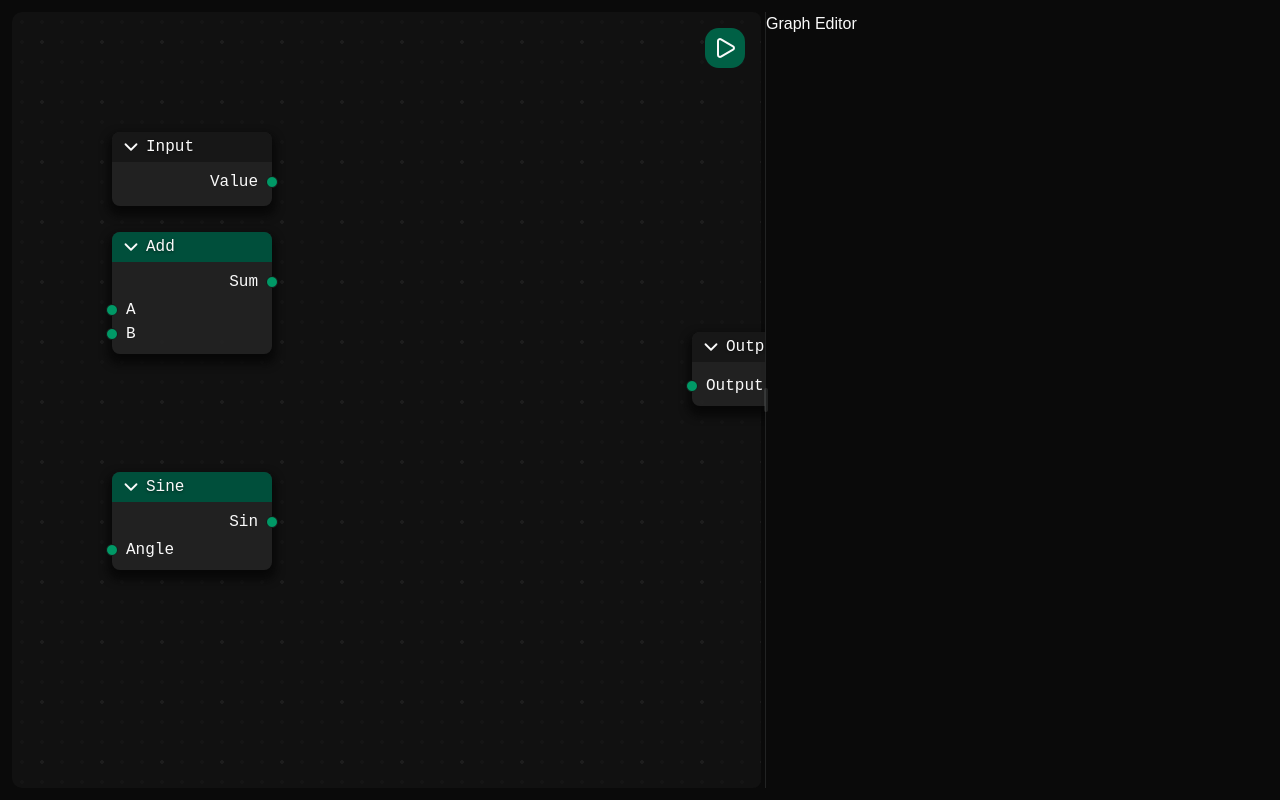
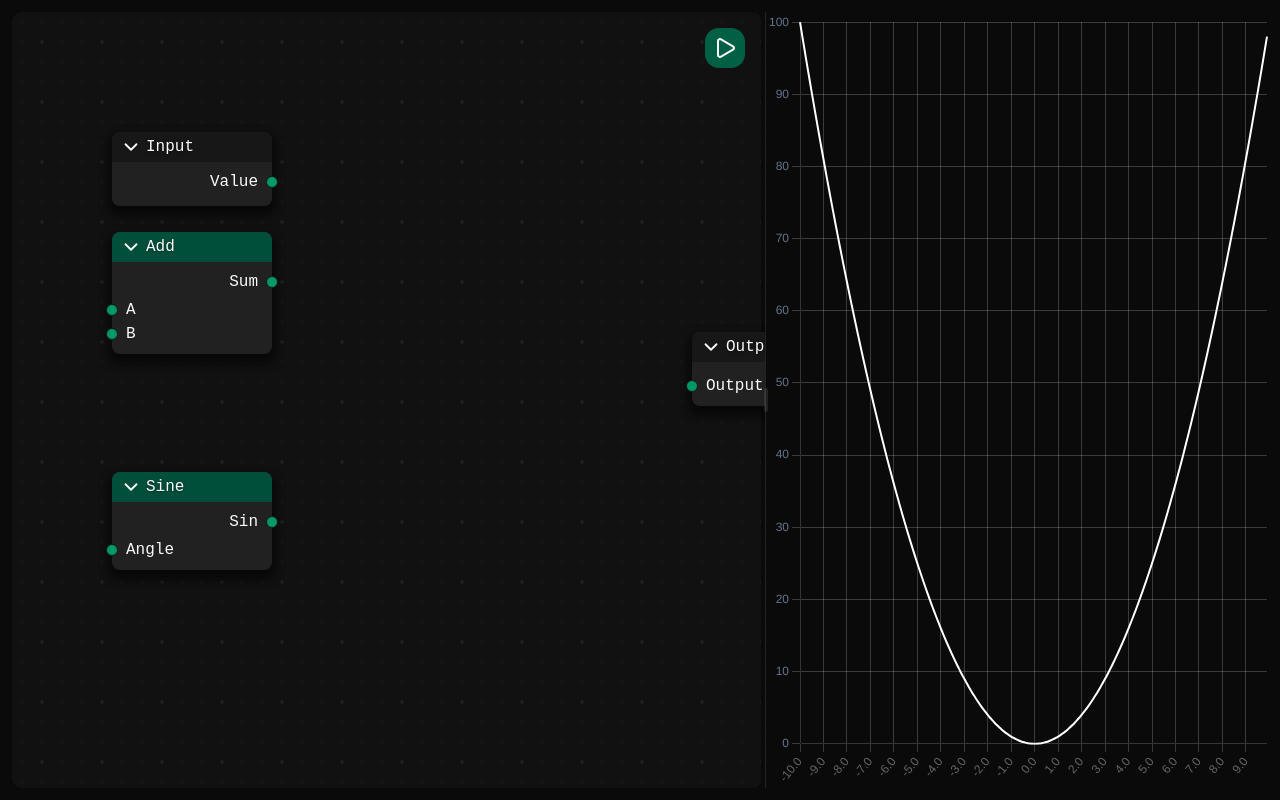
Before and after one commit to claudedjoumessi/nodemap, a React (Vite) app: page / in a window 1280 px wide. Built offline with nearby package versions, Linux system fonts and the light colour scheme.

Commit message:
(feat): implement graph with chart.js

```diff
--- a/package.json
+++ b/package.json
@@ -13,12 +13,14 @@
     "@fontsource-variable/geist-mono": "^5.2.8",
     "@fontsource-variable/inter": "^5.2.8",
     "@tailwindcss/vite": "^4.3.0",
+    "chart.js": "^4.5.1",
     "class-variance-authority": "^0.7.1",
     "clsx": "^2.1.1",
     "lucide-react": "^1.17.0",
     "nanoid": "^5.1.11",
     "radix-ui": "^1.4.3",
     "react": "^19.2.6",
+    "react-chartjs-2": "^5.3.1",
     "react-dom": "^19.2.6",
     "react-resizable-panels": "^4.11.2",
     "shadcn": "^4.10.0",
--- a/src/App.tsx
+++ b/src/App.tsx
@@ -4,8 +4,13 @@ import {
   ResizablePanel,
   ResizablePanelGroup,
 } from "@/components/ui/resizable";
+import GraphPlot from "./components/GraphPlot";
+import { useEvaluate } from "./hooks/useEvaluate";
 
 const App = () => {
+
+  // const { evaluate } = useEvaluate()
+
   return (
     // <Canvas />
     <div className="h-screen w-screen p-3">
@@ -16,7 +21,7 @@ const App = () => {
           </ResizablePanel>
           <ResizableHandle withHandle />
           <ResizablePanel>
-            Graph Editor
+            <GraphPlot fn={(x) => x * x} />
           </ResizablePanel>
         </ResizablePanelGroup>
       </div>
--- a/src/components/Canvas.tsx
+++ b/src/components/Canvas.tsx
@@ -4,6 +4,7 @@ import type { PendingConnection, Connection, TNode } from "../lib/types";
 import BezierLayer from "./BezierLayer";
 import { nanoid } from "nanoid";
 import { Play } from "lucide-react";
+import { useEvaluate } from "@/hooks/useEvaluate";
 
 const Canvas = () => {
   const nodesData: TNode[] = [
@@ -186,48 +187,7 @@ const Canvas = () => {
     return connections.filter((c) => c !== delConn);
   };
 
-  const getNodeParents = (destNodeId: string) => {
-    const sources = [];
-    const parents = [];
-
-    const parConns = connections.filter((c) => c.targetNodeId === destNodeId);
-
-    for (const pC of parConns) {
-      sources.push(pC.sourceNodeId);
-    }
-
-    for (const source of sources) {
-      const nS = nodes.find((n) => n.id === source);
-      if (!nS) continue;
-      parents.push(nS);
-    }
-
-    return parents;
-  };
-
-  type NodeCallback = (variable: number) => number;
-
-  // Evaluate Pipeline
-  const evaluate = (nodeId: string): NodeCallback => {
-    const node = nodes.find((n) => n.id === nodeId)!;
-    const parents = getNodeParents(nodeId);
-    const inputs = parents.map((p) => evaluate(p.id));
-
-    switch (node.type) {
-      case "input":
-        return (x) => x;
-      case "sine":
-        return (x) => Math.sin(inputs[0]?.(x) ?? x);
-      case "multiply":
-        return (x) => inputs[0](x) * inputs[1](x);
-      case "add":
-        return (x) => (inputs[0]?.(x) ?? 0) + (inputs[1]?.(x) ?? 0);
-      case "output":
-        return (x) => inputs[0]?.(x) ?? 0;
-      default:
-        return (_x) => 0;
-    }
-  };
+  const { evaluate } = useEvaluate(nodes, connections)
 
   return (
     <div
--- /dev/null
+++ b/src/components/GraphPlot.tsx
@@ -0,0 +1,52 @@
+import { Line } from "react-chartjs-2";
+import {
+  Chart as ChartJS,
+  LineElement,
+  PointElement,
+  LinearScale,
+  CategoryScale,
+  Filler,
+} from "chart.js";
+
+ChartJS.register(LineElement, PointElement, LinearScale, CategoryScale, Filler);
+
+type GraphPlotProps = {
+  fn: (x: number) => number;
+};
+
+const GraphPlot = ({ fn }: GraphPlotProps) => {
+  const xs = Array.from({ length: 200 }, (_, i) => -10 + i * 0.1);
+  const ys = xs.map(fn);
+
+  const data = {
+    labels: xs.map((x) => x.toFixed(1)),
+    datasets: [
+      {
+        data: ys,
+        borderColor: "#fff",
+        borderWidth: 2,
+        tension: 0.4,
+        pointRadius: 0,
+        fill: false,
+      },
+    ],
+  };
+
+  const options = {
+    animation: false as const,
+    plugins: { legend: { display: false } },
+    scales: {
+      x: { display: true, grid: { color: "#fff3" } },
+      y: { grid: { color: "#fff3" }, ticks: { color: "#64748b" } },
+    },
+
+  };
+
+  return (
+    <div className="relative w-full h-full">
+      <Line data={data} options={{...options, maintainAspectRatio: false}} />
+    </div>
+  );
+};
+
+export default GraphPlot;
--- /dev/null
+++ b/src/hooks/useEvaluate.ts
@@ -0,0 +1,51 @@
+import type { Connection, TNode } from "@/lib/types";
+
+type NodeCallback = (variable: number) => number;
+
+const getNodeParents = (destNodeId: string, nodes: TNode[], connections: Connection[]) => {
+  const sources = [];
+  const parents = [];
+
+  const parConns = connections.filter((c) => c.targetNodeId === destNodeId);
+
+  for (const pC of parConns) {
+    sources.push(pC.sourceNodeId);
+  }
+
+  for (const source of sources) {
+    const nS = nodes.find((n) => n.id === source);
+    if (!nS) continue;
+    parents.push(nS);
+  }
+
+  return parents;
+};
+
+// Evaluate Pipeline
+export const useEvaluate = (
+  nodes: TNode[],
+  connections: Connection[],
+) => {
+  const evaluate = (nodeId: string): NodeCallback => {
+    const node = nodes.find((n) => n.id === nodeId)!;
+    const parents = getNodeParents(nodeId, nodes, connections);
+    const inputs = parents.map((p) => evaluate(p.id));
+
+    switch (node.type) {
+      case "input":
+        return (x) => x;
+      case "sine":
+        return (x) => Math.sin(inputs[0]?.(x) ?? x);
+      case "multiply":
+        return (x) => inputs[0](x) * inputs[1](x);
+      case "add":
+        return (x) => (inputs[0]?.(x) ?? 0) + (inputs[1]?.(x) ?? 0);
+      case "output":
+        return (x) => inputs[0]?.(x) ?? 0;
+      default:
+        return (_x) => 0;
+    }
+  };
+
+  return { evaluate }
+};
--- a/src/index.css
+++ b/src/index.css
@@ -65,9 +65,9 @@
     --ring: oklch(0.556 0 0);
     --chart-1: oklch(0.845 0.143 164.978);
     --chart-2: oklch(0.696 0.17 162.48);
-    --chart-3: oklch(0.596 0.145 163.225);
+    --chart-3: #009966;
     --chart-4: oklch(0.508 0.118 165.612);
-    --chart-5: oklch(0.432 0.095 166.913);
+    --chart-5: oklch(0.432 0.095 166.913); /* oklch(0.432 0.095 166.913) */
     --sidebar: oklch(0.205 0 0);
     --sidebar-foreground: oklch(0.985 0 0);
     --sidebar-primary: oklch(0.696 0.17 162.48);
```
Also changed, not shown: 1 other file (tests, documents, lock files or other folders).
